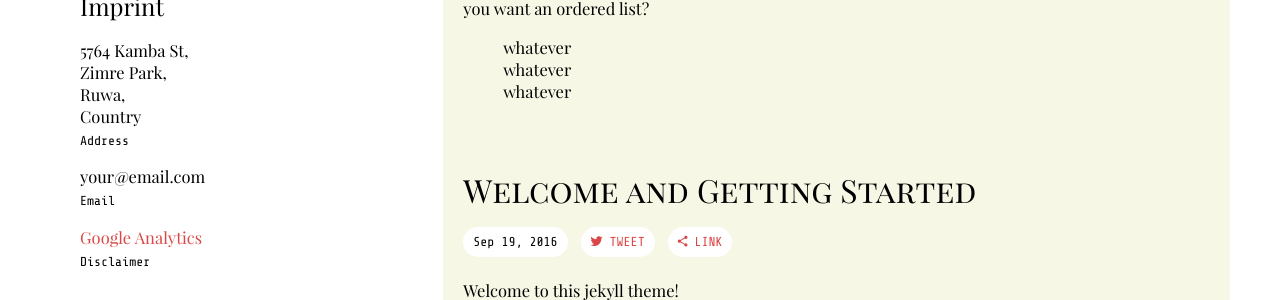
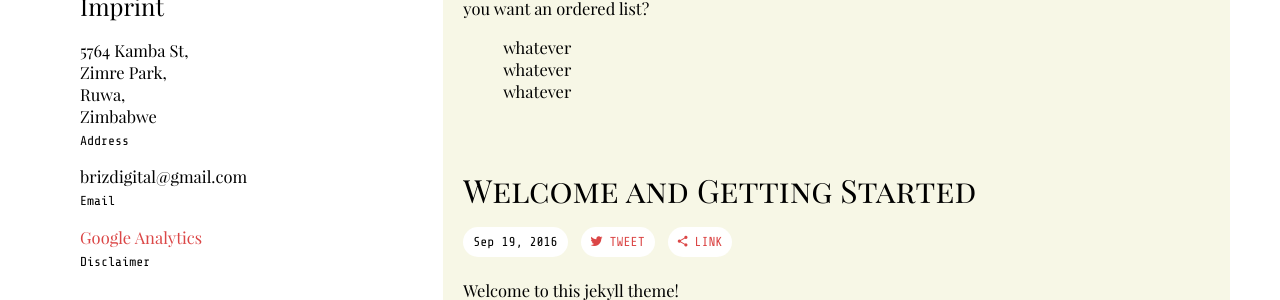
Before and after one commit to zinyando/zinyando.github.io, a Jekyll site: the page built from index.html, in a window 1280 px wide. Shown: the part 653-953 px from the top of the page. Built offline with Jekyll 4.4.1, drawn with Linux system fonts in a browser that asks for light colours; some web fonts are replaced.

Commit message:
Add cname

```diff
--- /dev/null
+++ b/CNAME
@@ -0,0 +1 @@
+zinyando.com
--- a/_config.yml
+++ b/_config.yml
@@ -15,8 +15,8 @@
 accent: "#f7f7e6" # accent color for blog column
 
 author: "Lennex Zinyando"
-address: "5764 Kamba St, <br>Zimre Park, <br>Ruwa, <br>Country"
-email: "your@email.com"
+address: "5764 Kamba St, <br>Zimre Park, <br>Ruwa, <br>Zimbabwe"
+email: "brizdigital@gmail.com"
 
 # google analytics tracking code, please change the value
 g_analytics: ""
```
